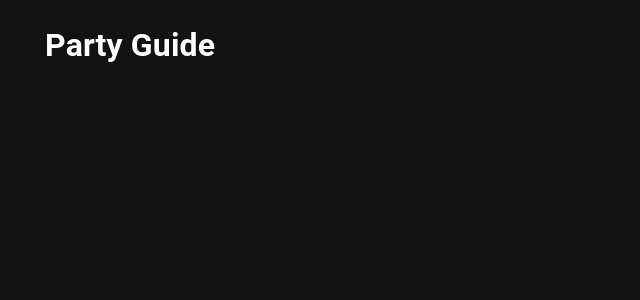
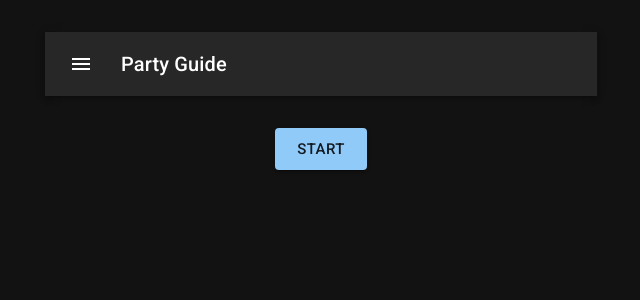
Before and after one commit to LouisWhite15/PartyGuide, a React (Create React App) app in the folder src/PartyGuide/client-app/: page / in a window 1280 px wide. Shown: the top 300 px of the page, without its empty margins (319-959 px from the left). Built offline with nearby package versions, Linux system fonts and the light colour scheme.

Commit message:
feat: added header and home screen

```diff
--- a/src/PartyGuide/client-app/package.json
+++ b/src/PartyGuide/client-app/package.json
@@ -5,6 +5,8 @@
   "dependencies": {
     "@emotion/react": "^11.9.3",
     "@emotion/styled": "^11.9.3",
+    "@fontsource/roboto": "^4.5.7",
+    "@mui/icons-material": "^5.8.4",
     "@mui/material": "^5.9.2",
     "@testing-library/jest-dom": "^5.16.4",
     "@testing-library/react": "^13.3.0",
--- a/src/PartyGuide/client-app/src/components/app/app.tsx
+++ b/src/PartyGuide/client-app/src/components/app/app.tsx
@@ -1,4 +1,4 @@
-import { Container } from '@mui/material';
+import { Box, Container } from '@mui/material';
 import { BrowserRouter, Route, Routes } from 'react-router-dom';
 import Header from '../layout/header';
 import Home from '../pages/home';
@@ -6,12 +6,16 @@ import Home from '../pages/home';
 function App() {
   return (
     <Container maxWidth="sm">
-      <Header />
-      <BrowserRouter>
-        <Routes>
-          <Route path='/' element={<Home />} />
-        </Routes>
-      </BrowserRouter>
+      <Box sx={{ my: 4 }}>
+        <Header
+          title='Party Guide'
+        />
+        <BrowserRouter>
+          <Routes>
+            <Route path='/' element={<Home />} />
+          </Routes>
+        </BrowserRouter>
+      </Box>
     </Container>
   );
 }
--- a/src/PartyGuide/client-app/src/components/layout/header.tsx
+++ b/src/PartyGuide/client-app/src/components/layout/header.tsx
@@ -1,8 +1,29 @@
-const Header : React.FC = () => {
-    return (
-      <div>
-      </div>
-    );
-  }
+import { AppBar, Box, IconButton, Toolbar, Typography } from "@mui/material";
+import MenuIcon from '@mui/icons-material/Menu';
 
-  export default Header;
+interface HeaderProps {
+  title: string
+}
+
+const Header : React.FC<HeaderProps> = ({ title }) => (
+  <Box sx={{ flexGrow: 1, my: 4 }}>
+    <AppBar position="sticky">
+      <Toolbar>
+        <IconButton
+          size="large"
+          edge="start"
+          color="inherit"
+          aria-label="menu"
+          sx={{ mr: 2 }}
+        >
+          <MenuIcon />
+        </IconButton>
+        <Typography variant="h6" component="div" sx={{ flexGrow: 1 }}>
+          {title}
+        </Typography>
+      </Toolbar>
+    </AppBar>
+  </Box>
+)
+
+export default Header;
--- a/src/PartyGuide/client-app/src/components/pages/home.tsx
+++ b/src/PartyGuide/client-app/src/components/pages/home.tsx
@@ -1,9 +1,17 @@
-const Home : React.FC = () => {
-  return (
-    <div>
-      <h1>Party Guide</h1>
-    </div>
-  );
-}
+import { Button, Grid } from "@mui/material";
+
+const Home : React.FC = () => (
+  <Grid
+    container
+    direction="column"
+    rowSpacing={3}
+    justifyContent="center"
+    alignItems="center"
+  >
+    <Grid item xs={12}>
+      <Button variant="contained" size="large">Start</Button>
+    </Grid>
+  </Grid>
+)
 
 export default Home;
--- a/src/PartyGuide/client-app/src/index.tsx
+++ b/src/PartyGuide/client-app/src/index.tsx
@@ -6,6 +6,10 @@ import reportWebVitals from './reportWebVitals';
 import CssBaseline from '@mui/material/CssBaseline';
 import { ThemeProvider } from '@mui/material/styles';
 import theme from './theme';
+import '@fontsource/roboto/300.css';
+import '@fontsource/roboto/400.css';
+import '@fontsource/roboto/500.css';
+import '@fontsource/roboto/700.css';
 
 ReactDOM.render(
   <ThemeProvider theme={theme}>
```
Also changed, not shown: 1 other file (tests, documents, lock files or other folders).
